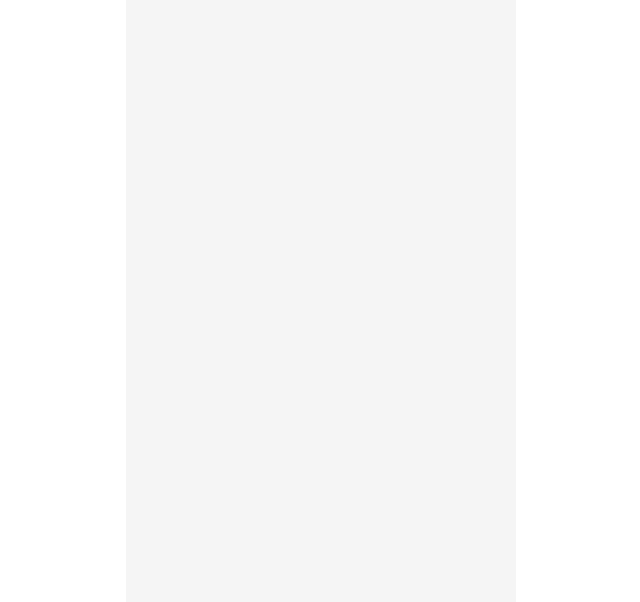
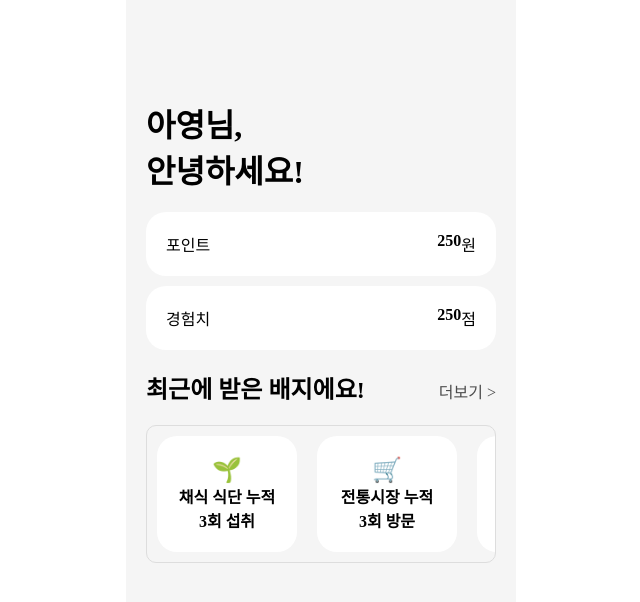
Before and after one commit to team-even/evenFront, a React (Create React App) app: page /mypage in a window 1280 px wide. Before the commit this address had no page. Shown: the top 602 px of the page, without its empty margins (319-959 px from the left). Built offline with nearby package versions, Linux system fonts and the light colour scheme.

Commit message:
feat: 마이페이지에 뱃지 추가

```diff
--- a/src/Router.js
+++ b/src/Router.js
@@ -1,13 +1,17 @@
-import { Route, Routes } from "react-router-dom"
-import { HomePage } from "./pages/HomePage"
-import Detail from "./pages/Detail"
-import { Payment } from "./pages/Payment"
+import { Route, Routes } from "react-router-dom";
+import { HomePage } from "./pages/HomePage";
+import Detail from "./pages/Detail";
+import { Payment } from "./pages/Payment";
+import MyPage from "./pages/MyPage";
+import Badge from "./pages/Badge";
 export default function Router() {
   return (
     <Routes>
-      <Route path='/' element={<HomePage />}/>
-      <Route path='/detail/:id' element={<Detail />}/>
-      <Route path='/detail/:id/payment' element={<Payment />}/>
+      <Route path="/" element={<HomePage />} />
+      <Route path="/detail/:id" element={<Detail />} />
+      <Route path="/detail/:id/payment" element={<Payment />} />
+      <Route path="/mypage" element={<MyPage />} />
+      <Route path="/badge" element={<Badge />} />
     </Routes>
-  )
+  );
 }
--- /dev/null
+++ b/src/components/BadgeItem.jsx
@@ -0,0 +1,34 @@
+import React from "react";
+import styled from "styled-components";
+
+const BadgeItem = ({ badge }) => {
+  return (
+    <BadgeContainer>
+      <BadgeImage>{badge.icon}</BadgeImage>
+      <BadgeName>{badge.name}</BadgeName>
+    </BadgeContainer>
+  );
+};
+
+const BadgeContainer = styled.div`
+  background-color: white;
+  border-radius: 20px;
+  justify-content: center;
+  align-items: center;
+  padding: 20px;
+  margin-right: 10px;
+`;
+
+const BadgeImage = styled.div`
+  font-size: 24px;
+  text-align: center;
+`;
+
+const BadgeName = styled.p`
+  min-width: 100px;
+  font-size: 16px;
+  font-weight: bold;
+  text-align: center;
+`;
+
+export default BadgeItem;
--- /dev/null
+++ b/src/pages/Badge.jsx
@@ -0,0 +1,9 @@
+import React from 'react'
+
+function Badge() {
+  return (
+    <div>Badge</div>
+  )
+}
+
+export default Badge
--- /dev/null
+++ b/src/pages/MyPage.jsx
@@ -0,0 +1,111 @@
+import React from "react";
+import styled from "styled-components";
+import { useNavigate } from "react-router-dom";
+import BadgeItem from "../components/BadgeItem";
+
+const dummy = {
+  nickname: "아영",
+  badges: [
+    { name: "채식 식단 누적 3회 섭취", icon: "🌱" },
+    { name: "전통시장 누적 3회 방문", icon: "🛒" },
+    { name: "다회용기 누적 5회 사용", icon: "♻️" },
+    { name: "부산로컬음식 누적 3회 방문", icon: "🍲" },
+  ],
+};
+
+function MyPage() {
+  const navigate = useNavigate();
+
+  const handleMoreClick = () => {
+    navigate("/badge");
+  };
+
+  return (
+    <Container>
+      <Welcome>
+        <h1>{dummy.nickname}님,</h1>
+        <h1>안녕하세요!</h1>
+      </Welcome>
+      <Box>
+        <span>포인트</span>
+        <Number>250</Number>
+        <span> 원</span>
+      </Box>
+      <Box>
+        <span>경험치</span>
+        <Number>250</Number>
+        <span> 점</span>
+      </Box>
+      <div
+        style={{
+          display: "flex",
+          alignItems: "baseline",
+          justifyContent: "space-between",
+        }}
+      >
+        <Title>최근에 받은 배지에요!</Title>
+        <MoreLink onClick={handleMoreClick}>더보기 > </MoreLink>
+      </div>
+      <RecentBadges>
+        <BadgeList>
+          {dummy.badges.map((badge, index) => (
+            <BadgeItem key={index} badge={badge} />
+          ))}
+        </BadgeList>
+      </RecentBadges>
+    </Container>
+  );
+}
+
+const Container = styled.div`
+  margin: 100px 20px;
+`;
+const Welcome = styled.div`
+  margin: 20px 0;
+`;
+
+const Title = styled.h2`
+  margin-top: 10px;
+`;
+const Box = styled.div`
+  background-color: white;
+  border-radius: 20px;
+  display: flex;
+  justify-content: space-around;
+  padding: 20px;
+  margin-bottom: 10px;
+`;
+
+const Number = styled.span`
+  margin-left: auto;
+  font-weight: bold;
+`;
+
+const RecentBadges = styled.div`
+  margin-top: 20px;
+  max-height: 200px;
+  overflow-x: auto;
+  overflow-y: hidden;
+  border: 1px solid #ddd;
+  border-radius: 10px;
+  padding: 10px;
+`;
+
+const BadgeList = styled.div`
+  display: flex;
+  flex-direction: row;
+  gap: 10px;
+  padding-right: 10px;
+`;
+
+const MoreLink = styled.span`
+  color: #4c4c4c;
+  font-size: 16px;
+  text-decoration: none;
+
+  &:hover {
+    color: #b300a4;
+  }
+`;
+
+export default MyPage;
```
